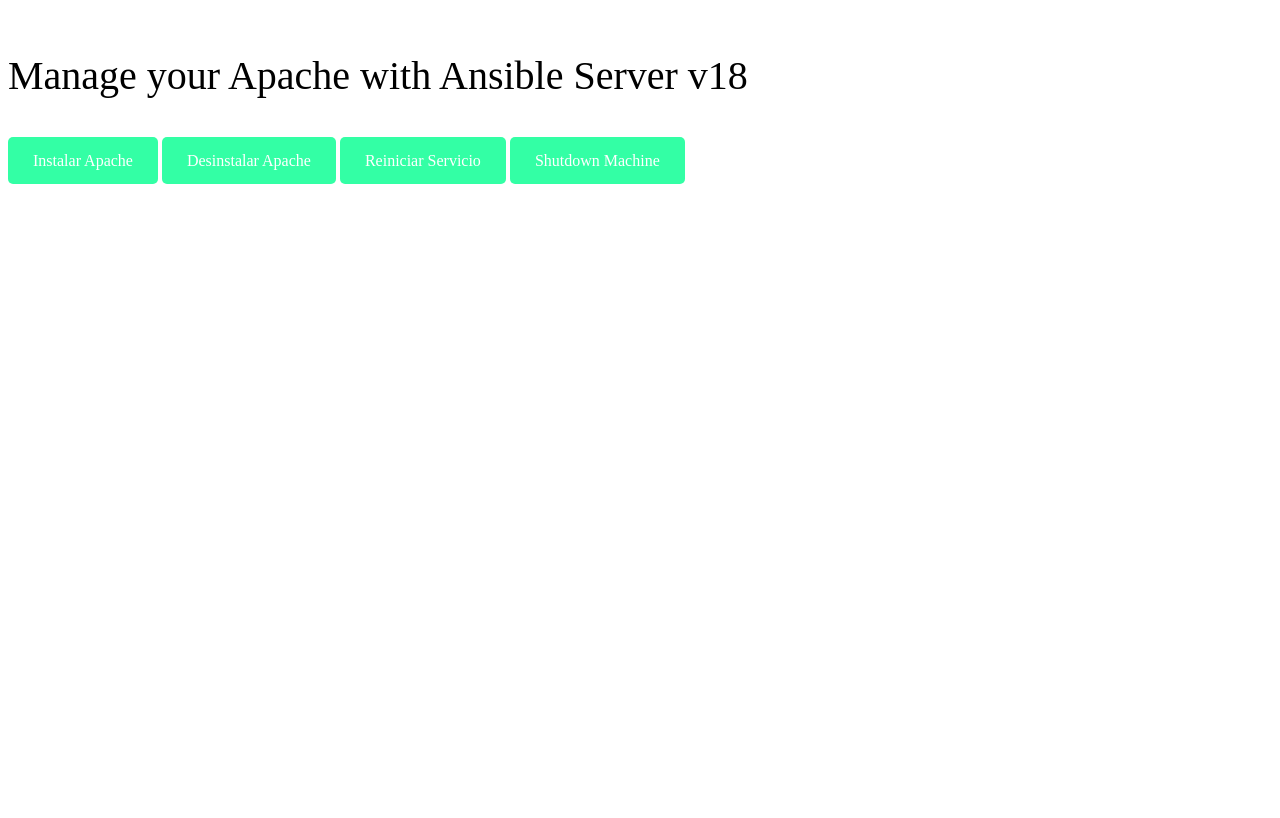
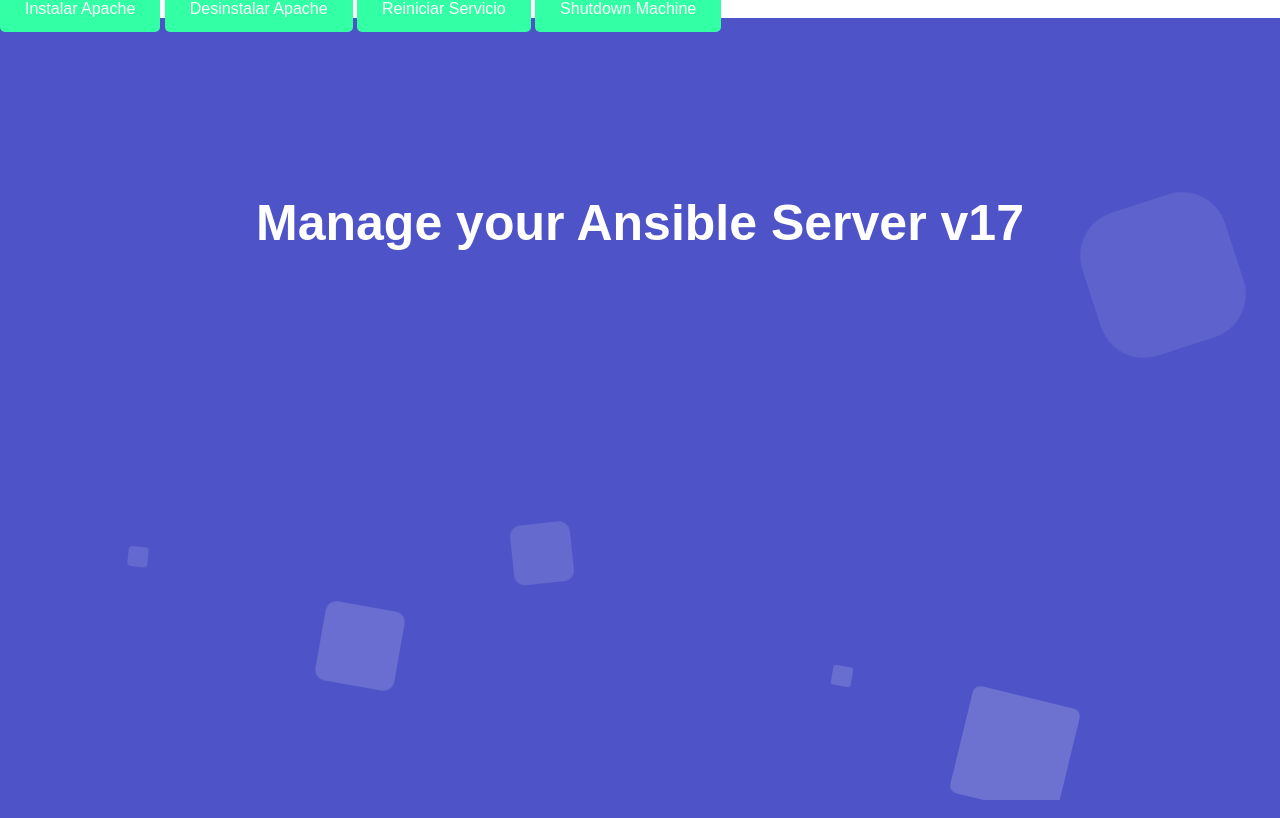
Before and after one commit to daraxta/TFGCICD, a Flask app: page / in a window 1280 px wide. Before the commit the page ends 184 px from the top, so only its background shows below. Run offline with Flask 2, Linux system fonts and the light colour scheme.

Commit message:
AddFeatures

```diff
--- a/src/static/css/style.css
+++ b/src/static/css/style.css
@@ -1,9 +1,3 @@
-h1 {
-    font-family: 'Untitled Serif';
-    font-size: 40px;
-    line-height: 98px;
-    font-weight: 400;
-}
 a {
     background-color: #33FFA5;
     color: white;
@@ -13,3 +7,152 @@ a {
     border: none;
     border-radius: 5px;
   }
+
+  @import url("https://fonts.googleapis.com/css?family=Exo:400,700");
+
+* {
+   margin: 0px;
+   padding: 0px;
+}
+
+body {
+   font-family: "Exo", sans-serif;
+}
+
+.context {
+   width: 100%;
+   position: absolute;
+   top: 194px;
+}
+
+.context h1 {
+   text-align: center;
+   color: #fff;
+   margin-bottom: 4px;
+   font-size: 50px;
+}
+.context a {
+   text-align: center;
+   color: #fff;
+   margin-bottom: 4px;
+}
+.test {
+   position: absolute;
+   margin-left: 33%;
+   margin-top: 20%;
+}
+.area {
+   background: #4e54c8;
+   background: -webkit-linear-gradient(to left, #8f94fb, #4e54c8);
+   width: 100%;
+   height: 100vh;
+}
+
+.circles {
+   position: absolute;
+   top: 0;
+   left: 0;
+   width: 100%;
+   height: 100%;
+   overflow: hidden;
+}
+
+.circles li {
+   position: absolute;
+   display: block;
+   list-style: none;
+   width: 20px;
+   height: 20px;
+   background: rgba(255, 255, 255, 0.2);
+   animation: animate 25s linear infinite;
+   bottom: -150px;
+}
+
+.circles li:nth-child(1) {
+   left: 25%;
+   width: 80px;
+   height: 80px;
+   animation-delay: 0s;
+}
+
+.circles li:nth-child(2) {
+   left: 10%;
+   width: 20px;
+   height: 20px;
+   animation-delay: 2s;
+   animation-duration: 12s;
+}
+
+.circles li:nth-child(3) {
+   left: 70%;
+   width: 20px;
+   height: 20px;
+   animation-delay: 4s;
+}
+
+.circles li:nth-child(4) {
+   left: 40%;
+   width: 60px;
+   height: 60px;
+   animation-delay: 0s;
+   animation-duration: 18s;
+}
+
+.circles li:nth-child(5) {
+   left: 65%;
+   width: 20px;
+   height: 20px;
+   animation-delay: 0s;
+}
+
+.circles li:nth-child(6) {
+   left: 75%;
+   width: 110px;
+   height: 110px;
+   animation-delay: 3s;
+}
+
+.circles li:nth-child(7) {
+   left: 35%;
+   width: 150px;
+   height: 150px;
+   animation-delay: 7s;
+}
+
+.circles li:nth-child(8) {
+   left: 50%;
+   width: 25px;
+   height: 25px;
+   animation-delay: 15s;
+   animation-duration: 45s;
+}
+
+.circles li:nth-child(9) {
+   left: 20%;
+   width: 15px;
+   height: 15px;
+   animation-delay: 2s;
+   animation-duration: 35s;
+}
+
+.circles li:nth-child(10) {
+   left: 85%;
+   width: 150px;
+   height: 150px;
+   animation-delay: 0s;
+   animation-duration: 11s;
+}
+
+@keyframes animate {
+   0% {
+      transform: translateY(0) rotate(0deg);
+      opacity: 1;
+      border-radius: 0;
+   }
+
+   100% {
+      transform: translateY(-1000px) rotate(720deg);
+      opacity: 0;
+      border-radius: 50%;
+   }
+}
--- a/src/templates/inicio.html
+++ b/src/templates/inicio.html
@@ -7,24 +7,39 @@
 </head>
 <body>
 
-<div>
-    <div>
-        <div>
-            <h1>Manage your Apache with Ansible Server v18</h1>
-        </div>
+    <!-- Titulo de la página-->
+
+<div class="context">
+    <h1>Manage your Ansible Server v17</h1>
 </div>
 
     <!--En esta sección creo un menú donde hace referencia a las páginas de flask en python-->
 
 <div>
-		<div>
+
     <a href="/iapache/">Instalar Apache</a>
     <a href="/papache/">Desinstalar Apache</a>
     <a href="/rapache/">Reiniciar Servicio</a>
     <a href="/poweroff/">Shutdown Machine</a>
 </div>
+
+<div class="area">
+
+    <ul class="circles">
+
+       <li></li>
+       <li></li>
+       <li></li>
+       <li></li>
+       <li></li>
+       <li></li>
+       <li></li>
+       <li></li>
+       <li></li>
+       <li></li>
+    </ul>
  </div>
-</div>
+
 
 </body>
 </html>
```
Lines whose indentation alone changed are shown as unchanged.
